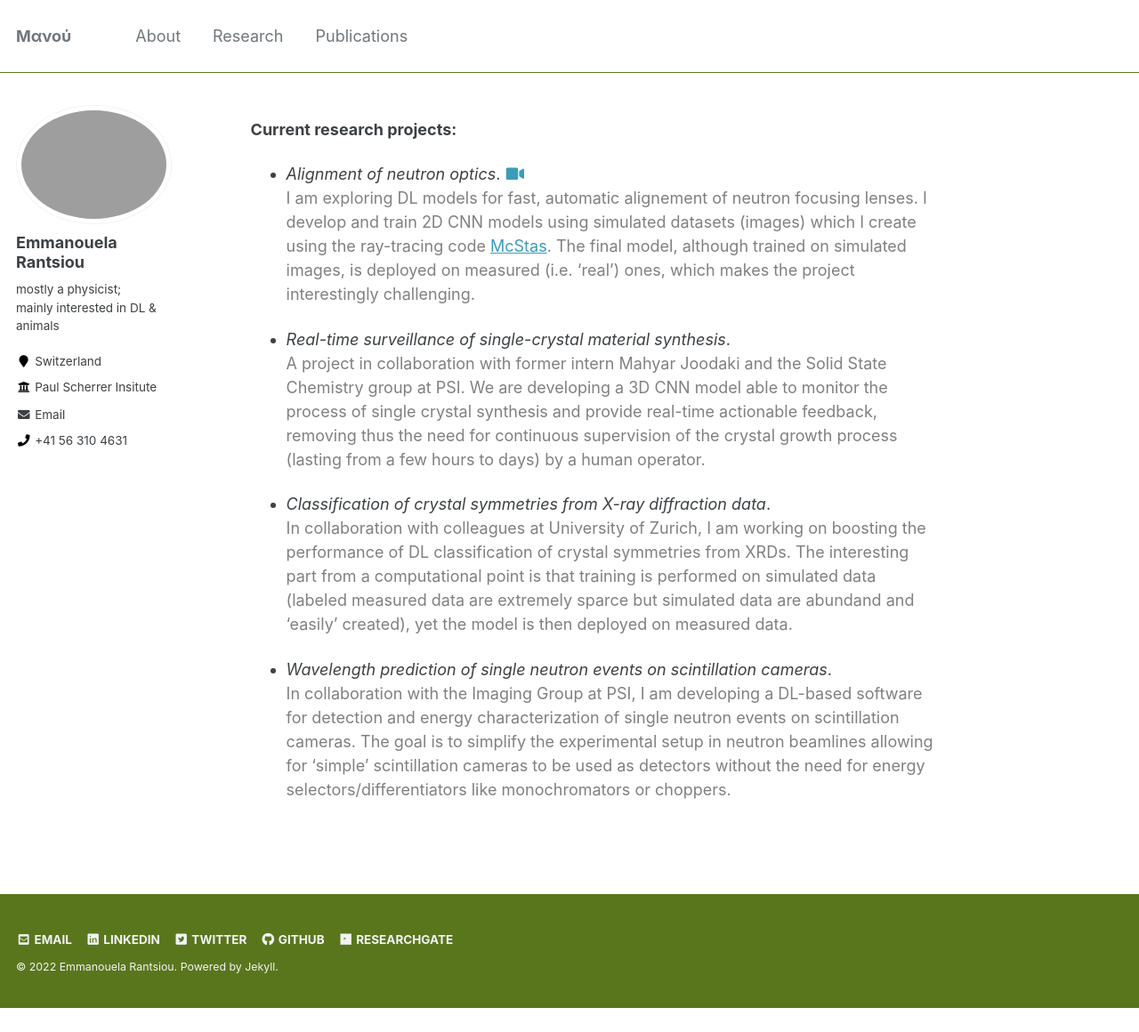
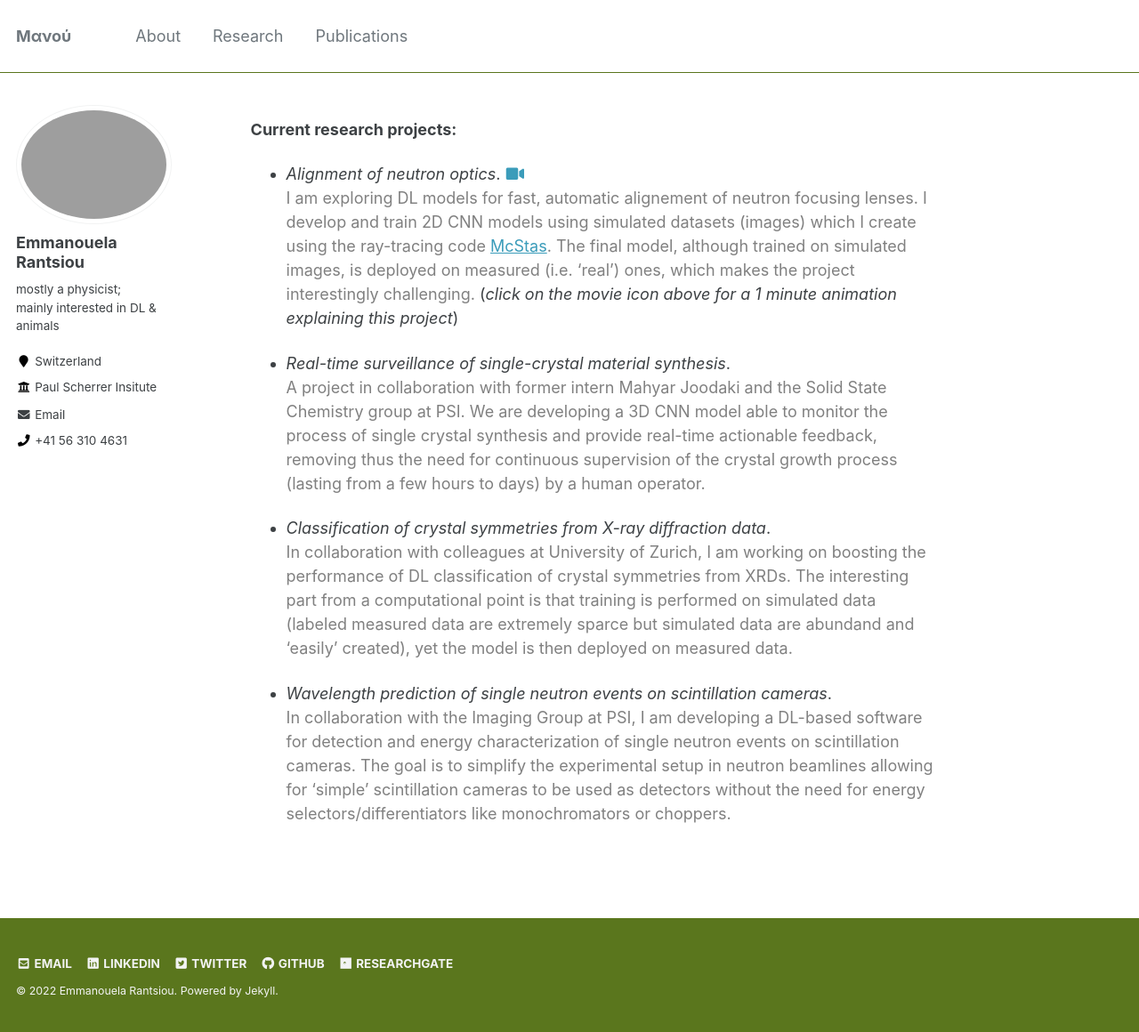
Before and after one commit to emmarant/emmarant.github.io, a Jekyll site: the page built from _pages/research.md, in a window 1280 px wide and 1160 px high. Shown: the whole window at 89% size. Built offline with Jekyll 4.4.1, drawn with Linux system fonts in a browser that asks for light colours.

Commit message:
Update research.md

```diff
--- a/_pages/research.md
+++ b/_pages/research.md
@@ -15,6 +15,7 @@ author_profile: true
 <br> <span style="color:gray">I am exploring DL models for fast, automatic alignement of neutron focusing lenses.
 I develop and train 2D CNN models using simulated datasets (images) which I create using the ray-tracing code <a href="https://www.mcstas.org">McStas</a>.
 The final model, although trained on simulated images, is deployed on measured (i.e. 'real') ones, which makes the project interestingly challenging.</span>
+(_click on the movie icon above for a 1 minute animation explaining this project_)
 
 - _Real-time surveillance of single-crystal material synthesis_.<br>
 <span style="color:gray"> A project in collaboration with former intern Mahyar Joodaki and the Solid State Chemistry group at PSI. We are developing a 3D CNN model able to  monitor the process of single crystal synthesis and provide real-time actionable feedback, removing thus the need for continuous supervision of the crystal growth process (lasting from a few hours to days) by a human operator. </span>
```
